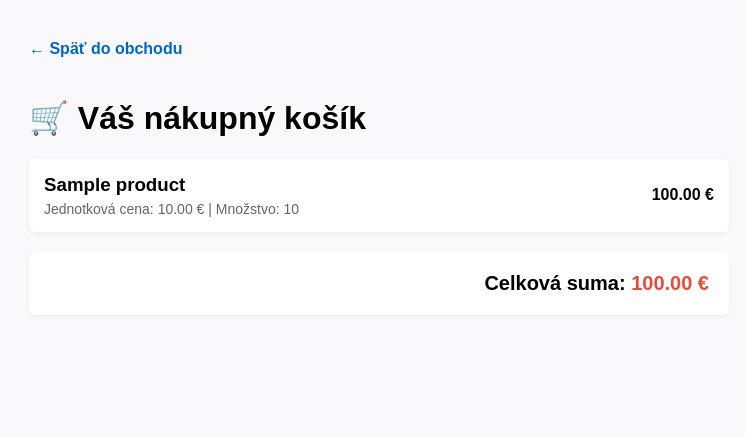
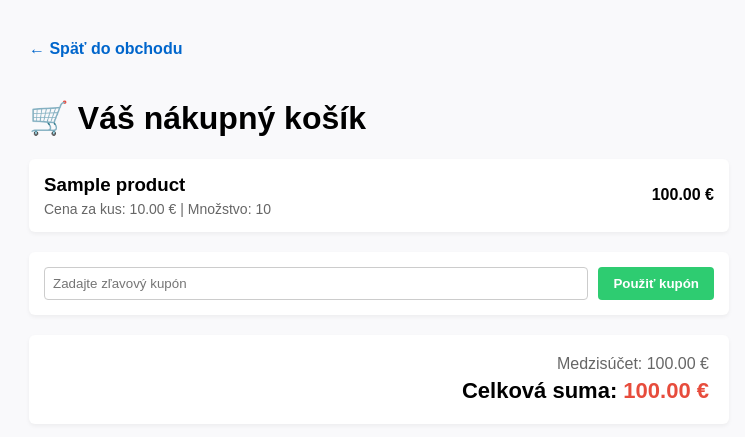
Before and after one commit to matuso1/eshop, a FastAPI app: page /cart in a window 1280 px wide. Shown: the top 437 px of the page, without its empty margins (261-1006 px from the left). Run offline with FastAPI, Linux system fonts and the light colour scheme; tables that the repository leaves empty hold one stand-in row (values such as "Sample post").

Commit message:
Update cart.html

```diff
--- a/templates/cart.html
+++ b/templates/cart.html
@@ -7,8 +7,13 @@
     <style>
         body { font-family: Arial, sans-serif; max-width: 700px; margin: 40px auto; padding: 0 20px; background-color: #f9f9fb; }
         .cart-item { background: white; padding: 15px; margin-bottom: 10px; border-radius: 6px; display: flex; justify-content: space-between; align-items: center; box-shadow: 0 2px 4px rgba(0,0,0,0.05); }
-        .total { background: white; padding: 20px; border-radius: 6px; font-size: 20px; font-weight: bold; text-align: right; margin-top: 20px; box-shadow: 0 2px 4px rgba(0,0,0,0.05); }
+        .total-box { background: white; padding: 20px; border-radius: 6px; margin-top: 20px; box-shadow: 0 2px 4px rgba(0,0,0,0.05); text-align: right; }
+        .coupon-box { background: white; padding: 15px; border-radius: 6px; margin-top: 20px; box-shadow: 0 2px 4px rgba(0,0,0,0.05); display: flex; gap: 10px; align-items: center; }
         .btn-back { display: inline-block; margin-bottom: 20px; text-decoration: none; color: #0066cc; font-weight: bold; }
+        input[type="text"] { padding: 8px; border: 1px solid #ccc; border-radius: 4px; flex-grow: 1; margin: 0; }
+        button { padding: 8px 15px; border: none; border-radius: 4px; cursor: pointer; font-weight: bold; }
+        .btn-apply { background: #2ecc71; color: white; }
+        .btn-remove { background: #e74c3c; color: white; }
     </style>
 </head>
 <body>
@@ -21,7 +26,7 @@
             <div class="cart-item">
                 <div>
                     <h3 style="margin: 0 0 5px 0;">{{ item.product.name }}</h3>
-                    <p style="margin: 0; color: #666; font-size: 14px;">Jednotková cena: {{ "%.2f"|format(item.product.price) }} € | Množstvo: {{ item.quantity }}</p>
+                    <p style="margin: 0; color: #666; font-size: 14px;">Cena za kus: {{ "%.2f"|format(item.product.price) }} € | Množstvo: {{ item.quantity }}</p>
                 </div>
                 <div style="font-weight: bold; font-size: 16px;">
                     {{ "%.2f"|format(item.product.price * item.quantity) }} €
@@ -29,8 +34,29 @@
             </div>
         {% endfor %}
 
-        <div class="total">
-            Celková suma: <span style="color: #e74c3c;">{{ "%.2f"|format(total_price) }} €</span>
+        <!-- Sekcia pre kupóny -->
+        <div class="coupon-box">
+            {% if not coupon_code %}
+            <form action="/cart/apply-coupon" method="post" style="display: flex; width: 100%; gap: 10px;">
+                <input type="text" name="coupon_code" placeholder="Zadajte zľavový kupón" required>
+                <button type="submit" class="btn-apply">Použiť kupón</button>
+            </form>
+            {% else %}
+            <div style="display: flex; justify-content: space-between; width: 100%; align-items: center;">
+                <span>Kupón <strong>{{ coupon_code }}</strong> aplikovaný (Zľava {{ discount_percent }}%)</span>
+                <form action="/cart/remove-coupon" method="post" style="margin: 0;">
+                    <button type="submit" class="btn-remove">Zrušiť kupón</button>
+                </form>
+            </div>
+            {% endif %}
+        </div>
+
+        <div class="total-box">
+            <p style="margin: 0 0 5px 0; color: #666;">Medzisúčet: {{ "%.2f"|format(subtotal) }} €</p>
+            {% if discount_percent > 0 %}
+            <p style="margin: 0 0 5px 0; color: #2ecc71;">Zľava ({{ discount_percent }}%): -{{ "%.2f"|format(subtotal - total_price) }} €</p>
+            {% endif %}
+            <h2 style="margin: 0; font-size: 22px;">Celková suma: <span style="color: #e74c3c;">{{ "%.2f"|format(total_price) }} €</span></h2>
         </div>
     {% else %}
         <p>Váš košík je prázdny.</p>
```
